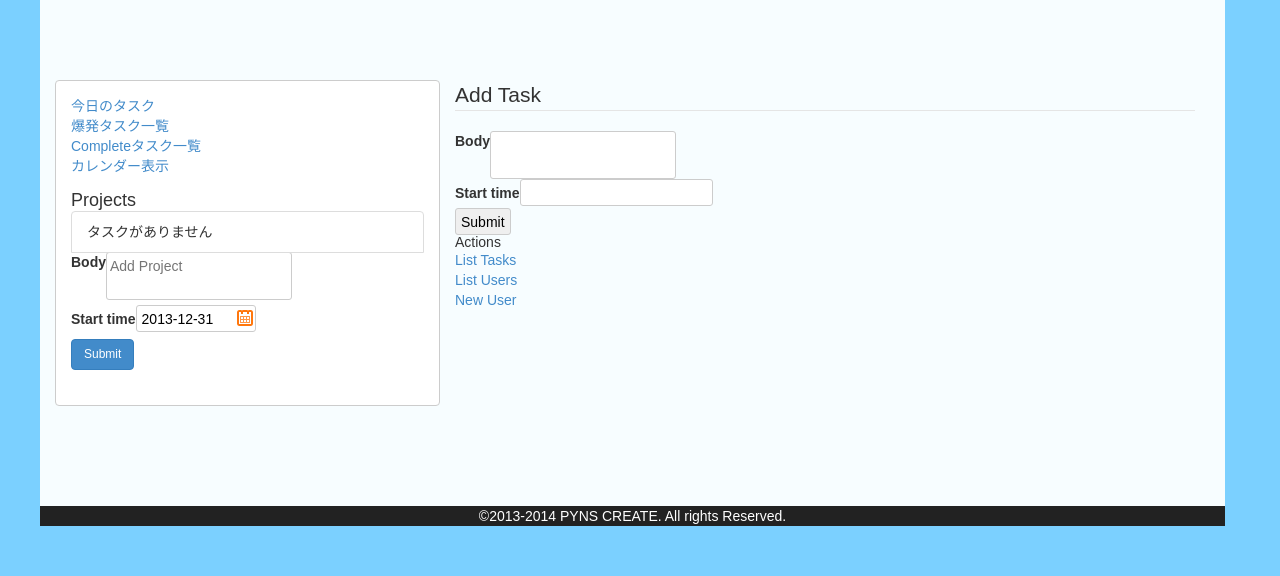
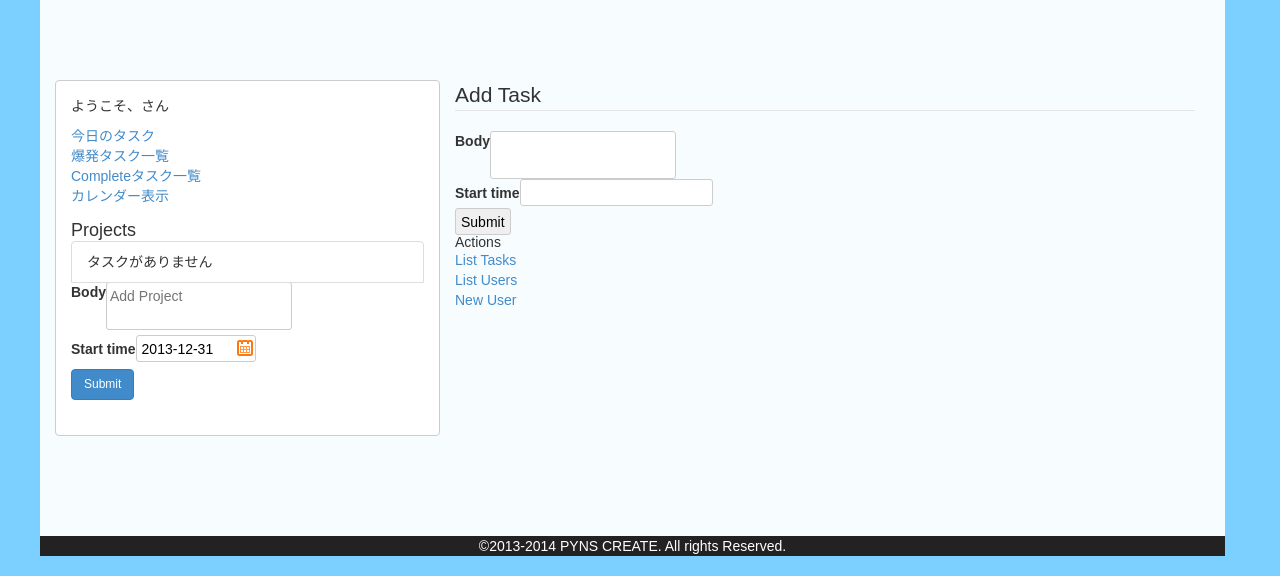
Before and after one commit to 8705/higgs, a CakePHP app: the page made by app/View/Tasks/add.ctp in a window 1280 px wide. Shown: the part 50-626 px from the top of the page. Run offline with PHP 8.4 and a stand-in for CakePHP, Linux system fonts and the light colour scheme; the template is opened without the code that fills it, so the values that code supplies are empty; form fields are guessed from the names that the template uses; some libraries are stand-ins or nearby versions.

Commit message:
ユーザーの名前をヒョじ

```diff
--- a/app/View/Layouts/default.ctp
+++ b/app/View/Layouts/default.ctp
@@ -63,6 +63,7 @@
 		</div>
 		<?php if($this->params["controller"] == 'tasks' or 'calendars'): ?>
 				<div id="side-menu" class="tasks col-md-4 col-md-pull-8 column">
+					<p class="username">ようこそ、<?php echo h($author['username']); ?>さん</p>
 					<div class="actions">
 						<ul>
 							<li><?php echo $this->Html->link(__('今日のタスク'), array('controller'=>'tasks', 'action' => 'index')); ?> </li>
--- a/app/webroot/css/style.css
+++ b/app/webroot/css/style.css
@@ -90,7 +90,9 @@ h2 {
     background-color: #FFF;
     padding: 15px;
 }
-
+.username {
+    margin: 0 0 10px 0;
+}
 #footer {
 	background-color: #222;
 	color: #FFF;
```
